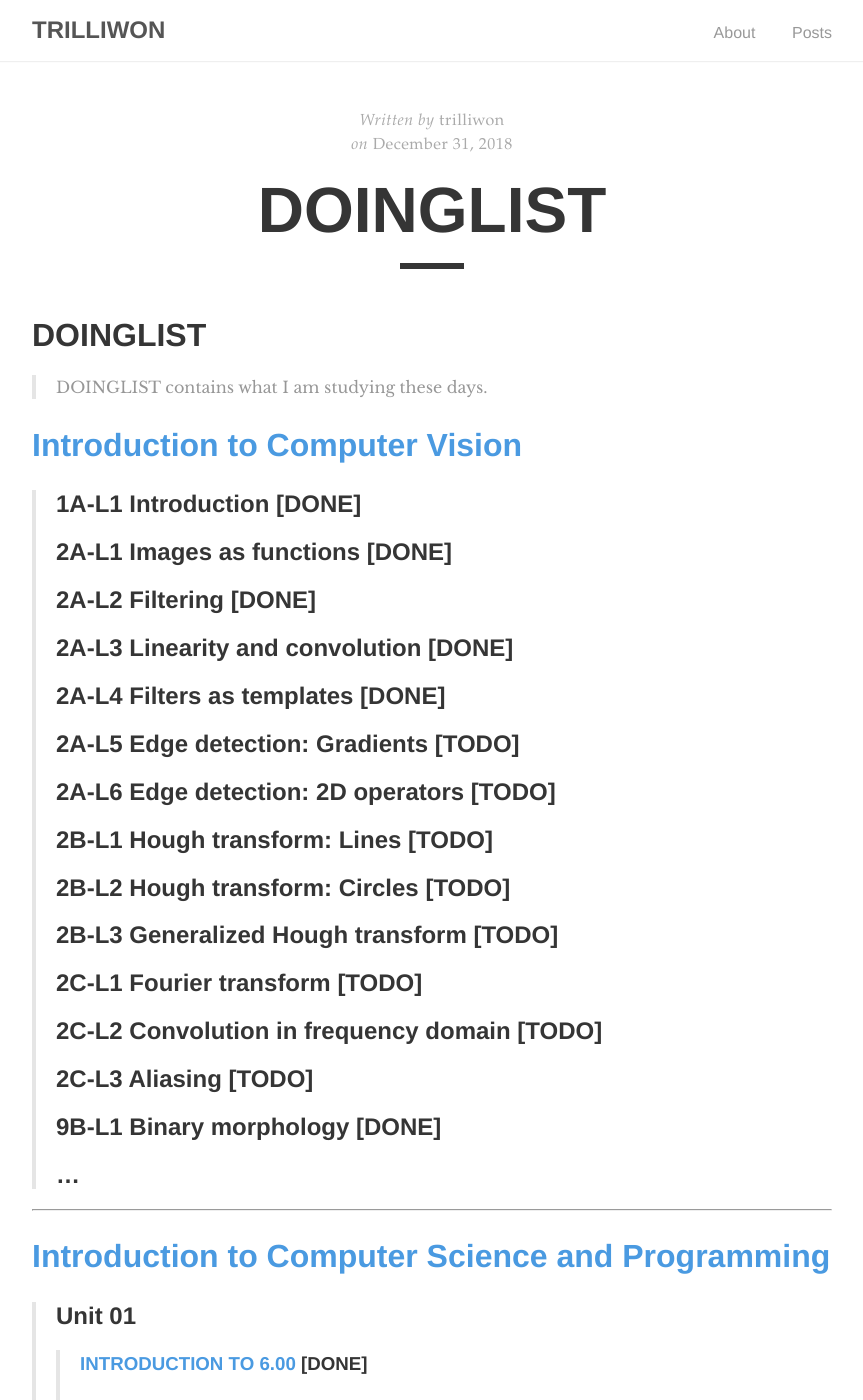
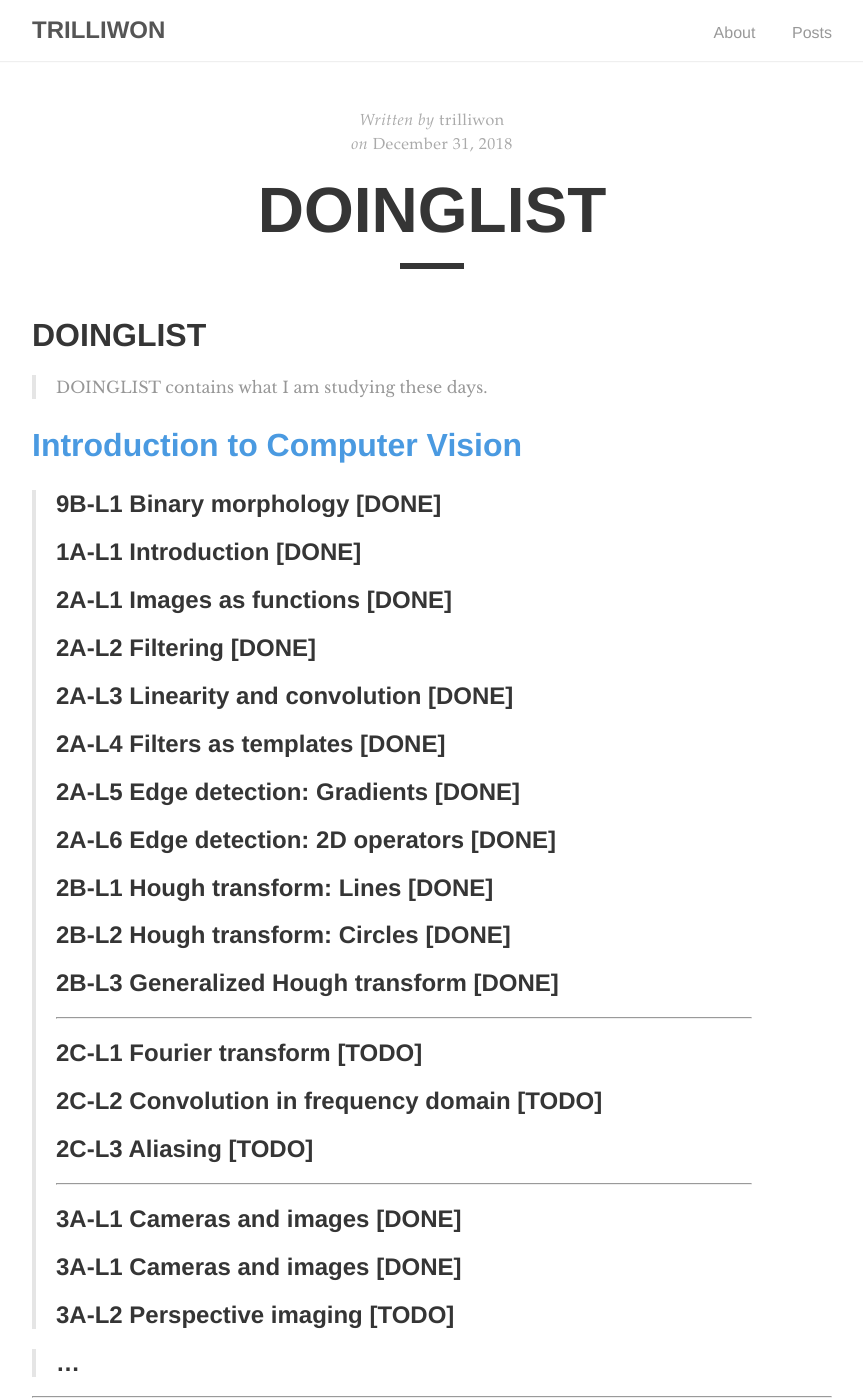
Before and after one commit to trilliwon/ABL, a Jekyll site: the page built from _posts/2017-12-10-doing-list.md, in a window 1280 px wide and 1400 px high. Shown: the whole window, without its empty margins (208-1071 px from the left). Built offline with Jekyll 4.4.1, drawn with Linux system fonts in a browser that asks for light colours.

Commit message:
Wed Dec 13 20:31:14 KST 2017

```diff
--- a/_posts/2017-12-10-doing-list.md
+++ b/_posts/2017-12-10-doing-list.md
@@ -12,20 +12,28 @@ permalink: /doinglist/
 
 # [Introduction to Computer Vision](https://www.udacity.com/course/introduction-to-computer-vision--ud810)
 
+>## 9B-L1	Binary morphology	 [DONE]
 >## 1A-L1 Introduction [DONE]
 >## 2A-L1 Images as functions [DONE]
 >## 2A-L2 Filtering [DONE]
 >## 2A-L3 Linearity and convolution [DONE]
 >## 2A-L4 Filters as templates [DONE]
->## 2A-L5 Edge detection: Gradients [TODO]
->## 2A-L6 Edge detection: 2D operators [TODO]
->## 2B-L1 Hough transform: Lines [TODO]
->## 2B-L2 Hough transform: Circles [TODO]
->## 2B-L3 Generalized Hough transform [TODO]
+>## 2A-L5 Edge detection: Gradients [DONE]
+>## 2A-L6 Edge detection: 2D operators [DONE]
+>## 2B-L1 Hough transform: Lines [DONE]
+>## 2B-L2 Hough transform: Circles [DONE]
+>## 2B-L3 Generalized Hough transform [DONE]
+---
 >## 2C-L1 Fourier transform [TODO]
 >## 2C-L2 Convolution in frequency domain [TODO]
 >## 2C-L3 Aliasing [TODO]
->## 9B-L1	Binary morphology	 [DONE]
+---
+>## 3A-L1 Cameras and images [DONE]
+>## 3A-L1 Cameras and images [DONE]
+>## 3A-L2 Perspective imaging [TODO]
+
+
+
 >## ...
 
 ---
```
